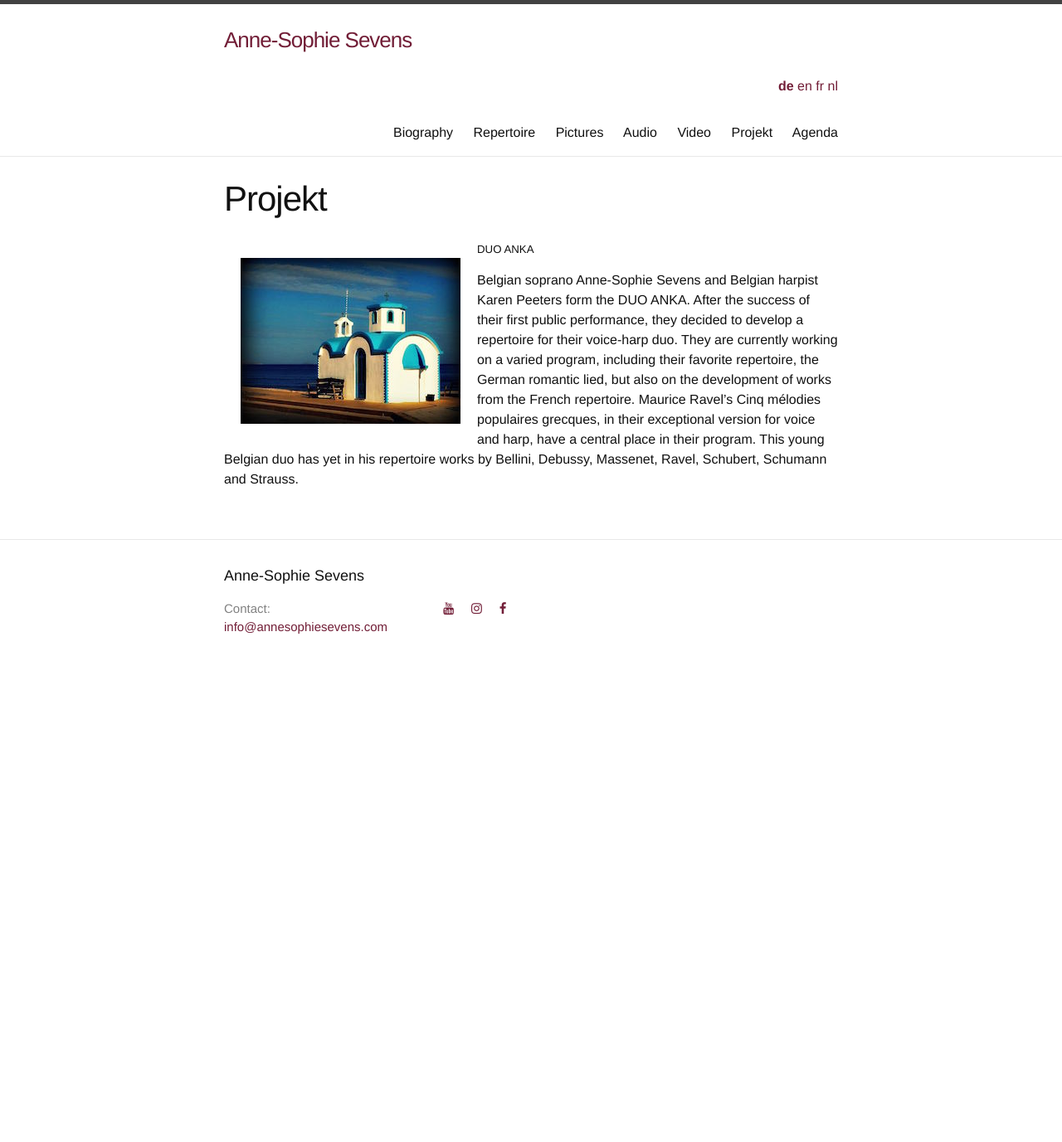
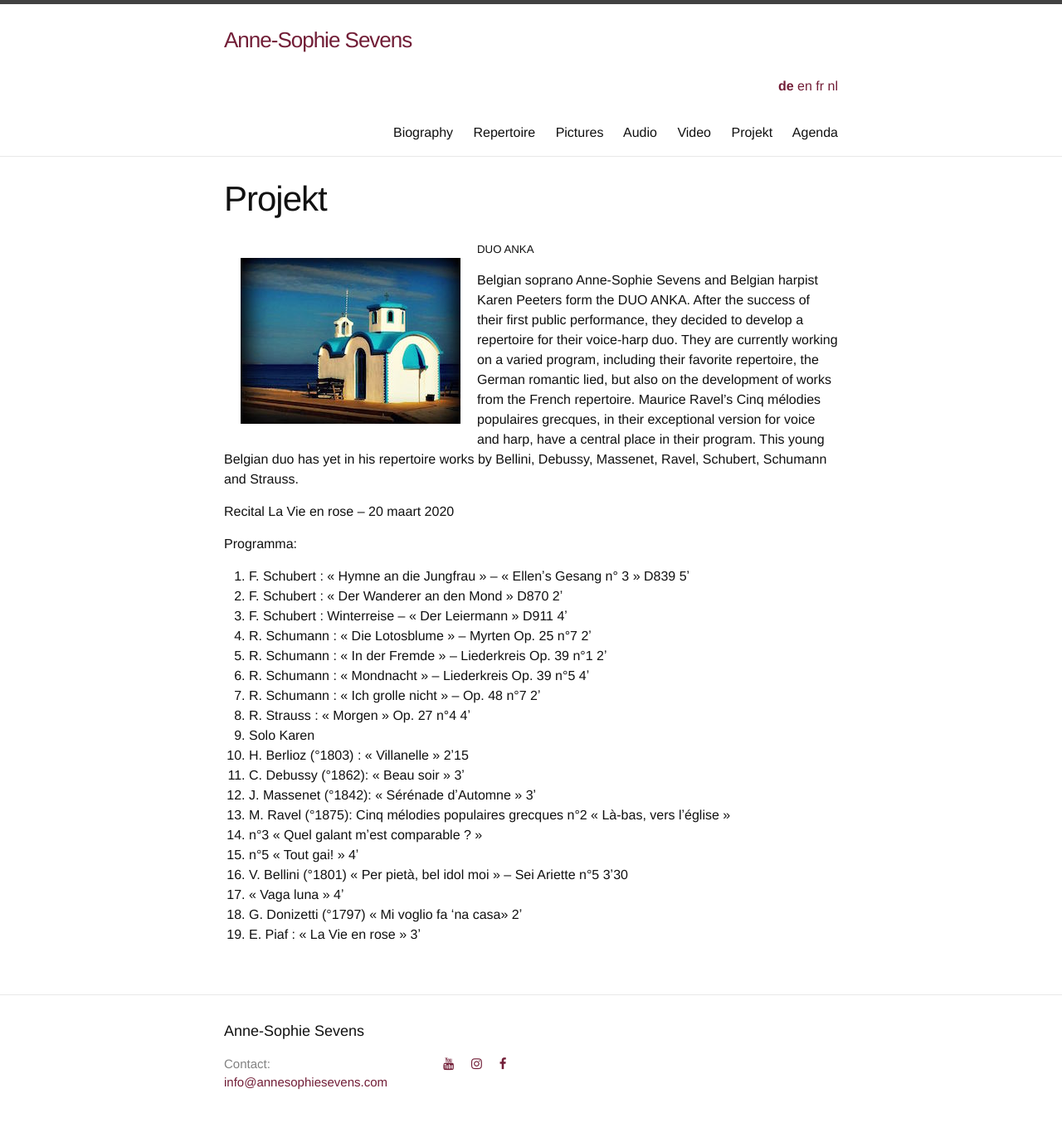
Before and after one commit to annesophie-sevens/annesophie-sevens.github.io, a Jekyll site: the page built from duoAnka-de.md, in a window 1280 px wide. Shown: the whole page at 83% size. Built offline with Jekyll 4.4.1, drawn with Linux system fonts in a browser that asks for light colours; nearby versions of some CDN libraries; before the commit the page ends 900 px from its top, so only the background shows below that.

Commit message:
Update duoAnka-de.md

```diff
--- a/duoAnka-de.md
+++ b/duoAnka-de.md
@@ -12,3 +12,26 @@ ref: project
 
 Belgian soprano Anne-Sophie Sevens and Belgian harpist Karen Peeters form the DUO ANKA. After the success of their first public performance, they decided to develop a repertoire for their voice-harp duo. They are currently working on a varied program, including their favorite repertoire, the German romantic lied, but also on the development of works from the French repertoire.
 Maurice Ravel's Cinq mélodies populaires grecques, in their exceptional version for voice and harp, have a central place in their program. This young Belgian duo has yet in his repertoire works by Bellini, Debussy, Massenet, Ravel, Schubert, Schumann and Strauss.
+
+Recital La Vie en rose – 20 maart 2020
+
+Programma:
+1. F. Schubert : « Hymne an die Jungfrau » – « Ellenʼs Gesang n° 3 » D839 5ʼ
+2. F. Schubert : « Der Wanderer an den Mond » D870 2ʼ
+3. F. Schubert : Winterreise – « Der Leiermann » D911 4ʼ
+4. R. Schumann : « Die Lotosblume » – Myrten Op. 25 n°7 2ʼ
+5. R. Schumann : « In der Fremde » – Liederkreis Op. 39 n°1 2ʼ
+6. R. Schumann : « Mondnacht » – Liederkreis Op. 39 n°5 4ʼ
+7. R. Schumann : « Ich grolle nicht » – Op. 48 n°7 2ʼ
+8. R. Strauss : « Morgen » Op. 27 n°4  4ʼ
+9. Solo Karen
+10. H. Berlioz (°1803) : « Villanelle » 2ʼ15
+11. C. Debussy (°1862): « Beau soir » 3ʼ
+12. J. Massenet (°1842): « Sérénade dʼAutomne » 3ʼ
+13. M. Ravel (°1875): Cinq mélodies populaires grecques n°2 « Là-bas, vers lʼéglise »
+14. n°3 « Quel galant mʼest comparable ? »
+15. n°5 « Tout gai! » 4ʼ
+16. V. Bellini (°1801) « Per pietà, bel idol moi » – Sei Ariette n°5  3ʼ30
+17. « Vaga luna » 4ʼ
+18. G. Donizetti (°1797) « Mi voglio fa ʻna casa» 2ʼ
+19. E. Piaf : « La Vie en rose »  3ʼ
```
